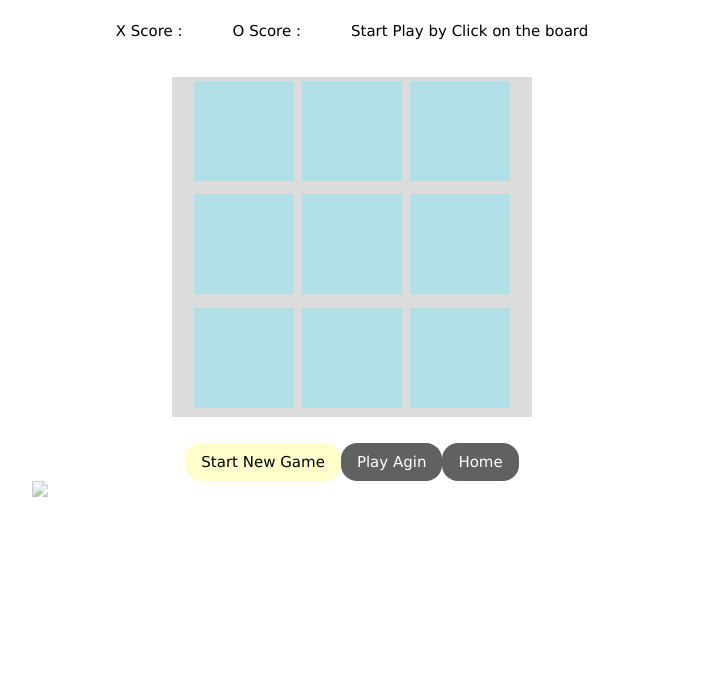
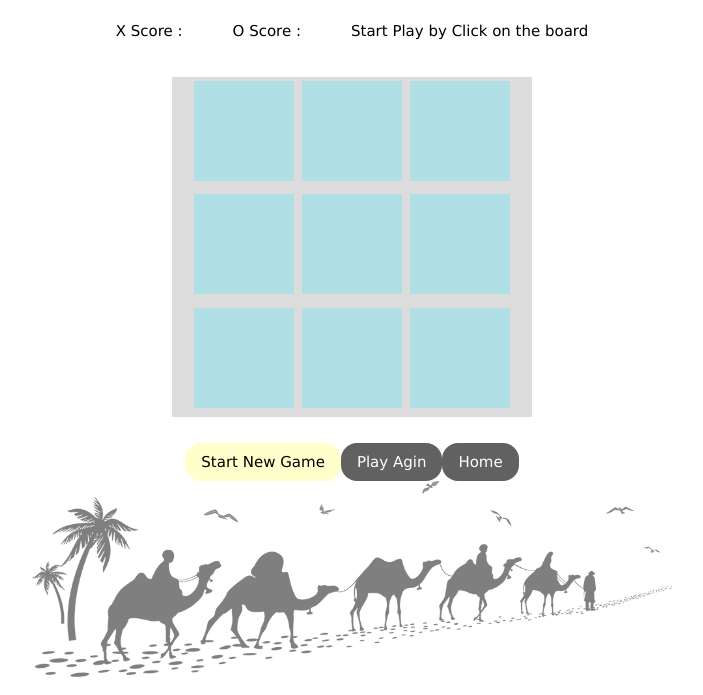
Before and after one commit to AmaniAlamri/amanialamri.github.io, a plain HTML site: page home.html in a window 1280 px wide. Shown: the part 105-800 px from the top of the page, without its empty margins (288-991 px from the left). Drawn offline with nearby package versions, Linux system fonts and the light colour scheme.

Commit message:
add image to the footer

```diff
--- a/home.html
+++ b/home.html
@@ -79,7 +79,7 @@
           >Home</a
         >
       </footer>
-      <img src="images/rsz_camel.png" />
+      <img src="images/camel.png" />
     </div>
     <script src="js/main.js"></script>
   </body>
```
